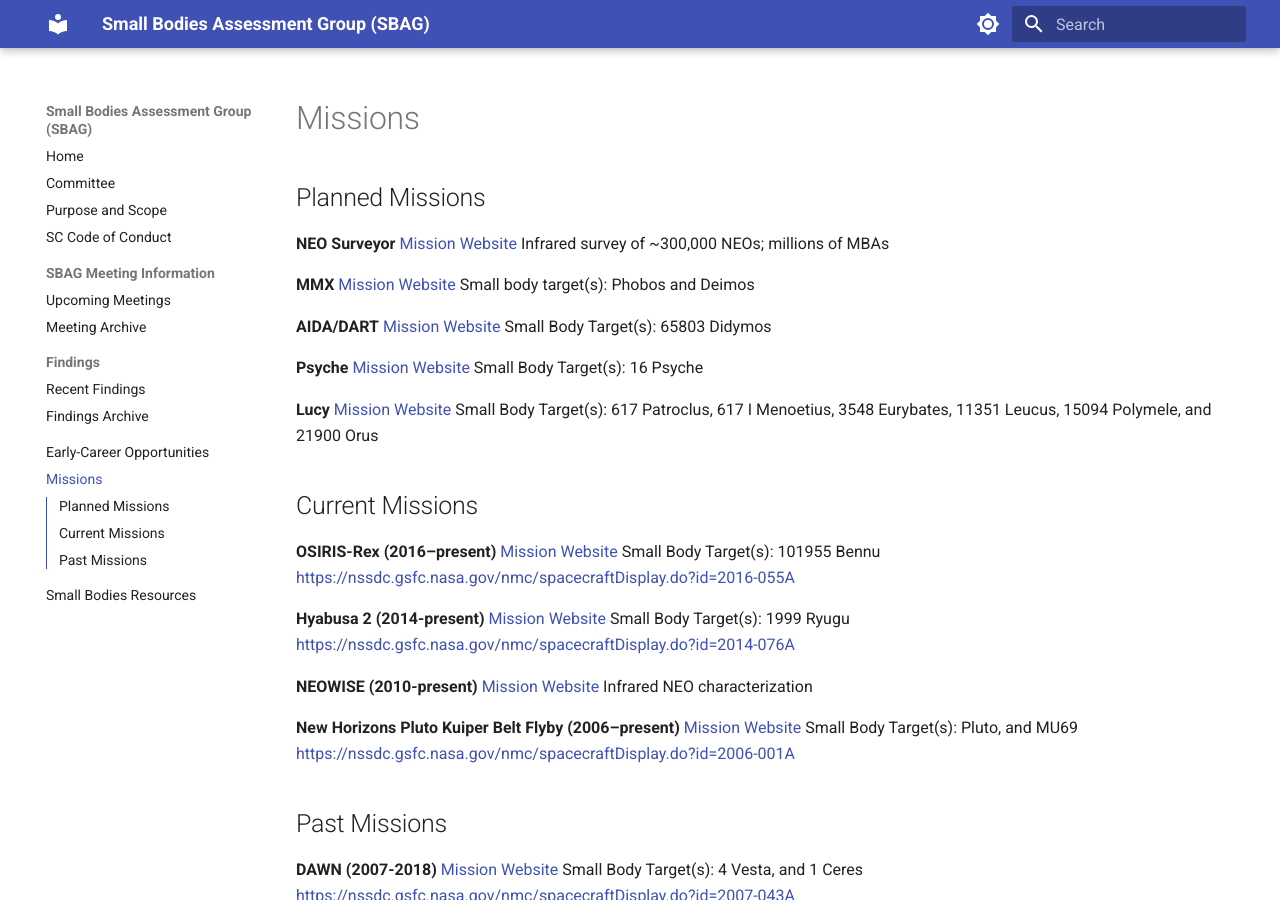
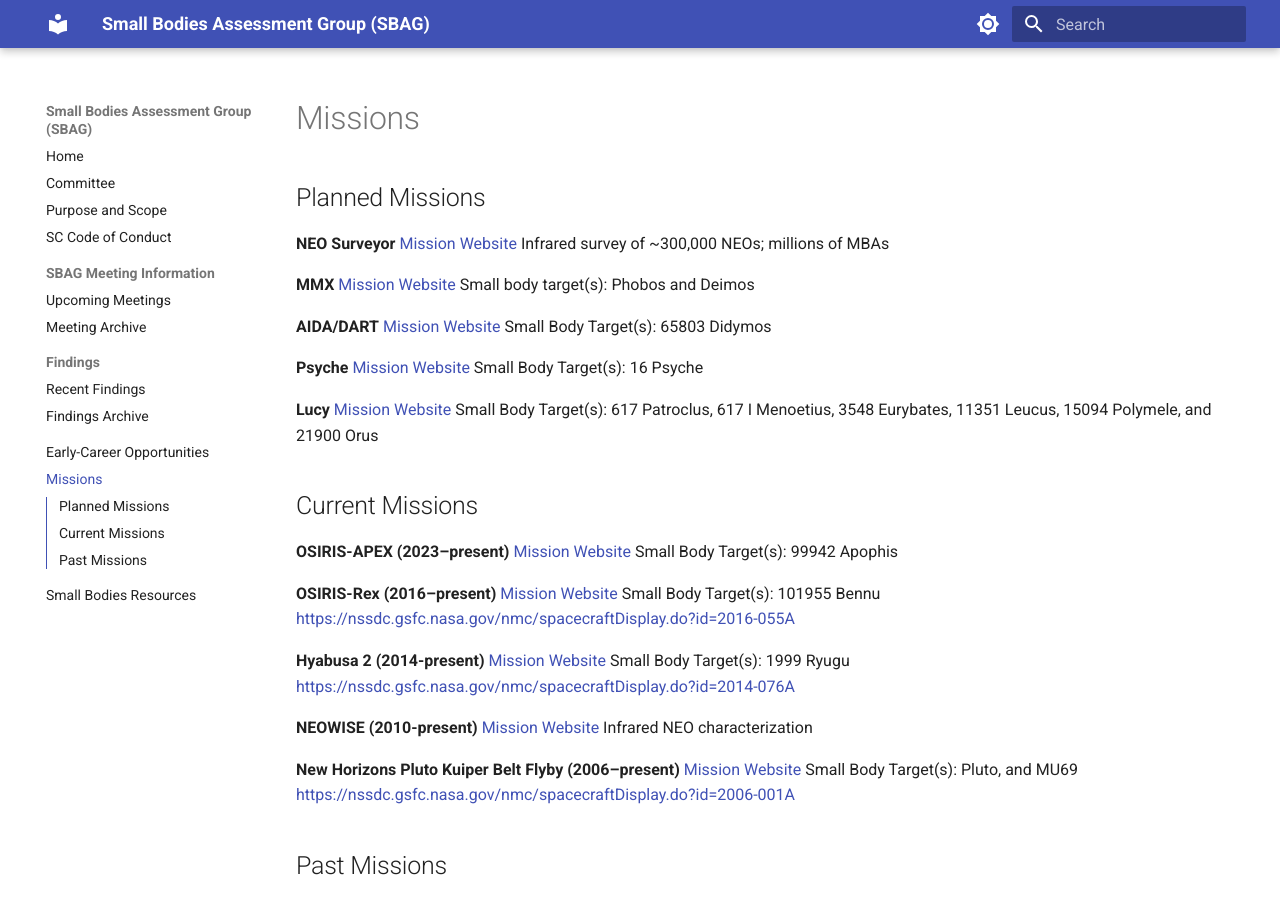
Before and after one commit to SmallBodiesAssessmentGroup/SBAG-Website, an MkDocs documentation site: the page built from docs/missions.md, in a window 1280 px wide and 900 px high. Built offline with MkDocs 1.6.1 and Material for MkDocs 9.7.7, drawn with Linux system fonts in a browser that asks for light colours.

Commit message:
add OSIRIS-APEX

```diff
--- a/docs/missions.md
+++ b/docs/missions.md
@@ -23,6 +23,11 @@
 Small Body Target(s): 617 Patroclus, 617 I Menoetius, 3548 Eurybates, 11351 Leucus, 15094 Polymele, and 21900 Orus
 
 ## Current Missions
+
+**OSIRIS-APEX (2023–present)**
+[Mission Website](https://science.nasa.gov/mission/osiris-apex/)
+Small Body Target(s): 99942 Apophis
+
 
 **OSIRIS-Rex (2016–present)**
 [Mission Website](https://www.asteroidmission.org/)
```
